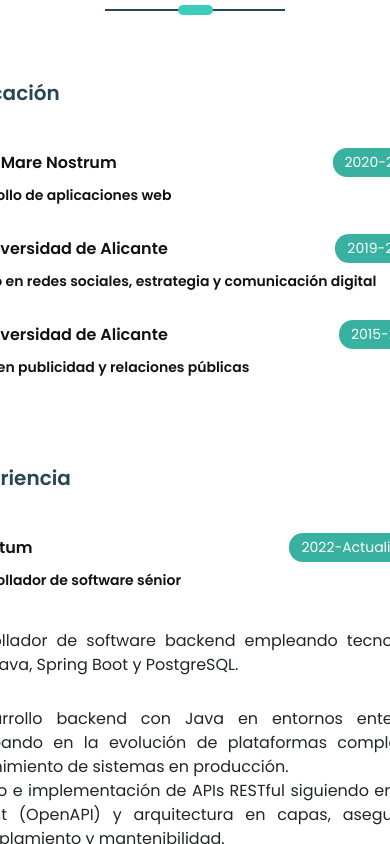
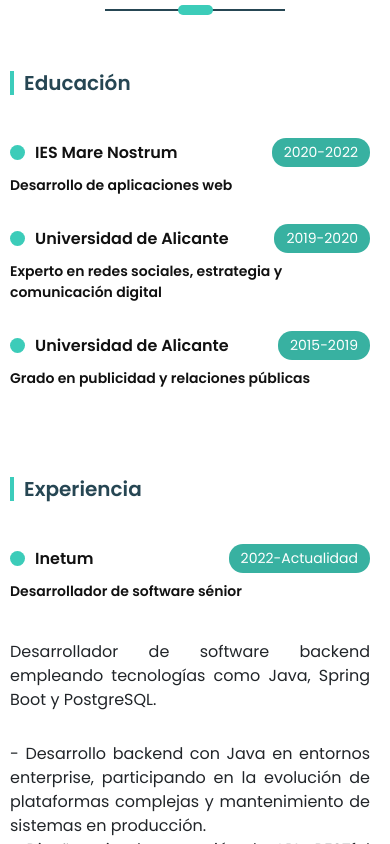
Before and after one commit to Sonia-SSR2021/portfolio-react, a React (Create React App) app in the folder client/: page / in a window 390 px wide. Shown: the part 1960-2804 px from the top of the page. Built offline with nearby package versions, Linux system fonts and the light colour scheme; a web font is replaced by a local one.

Commit message:
Fix responsive layout issue in Specialization carousel on mobile

```diff
--- a/client/src/PortfolioContainer/Resume/Resume.css
+++ b/client/src/PortfolioContainer/Resume/Resume.css
@@ -198,8 +198,15 @@
     font-size: 16px;
     font-family: "Poppins SemiBold";
     color: #111;
-    white-space: nowrap;
+    white-space: normal;
+    word-break: break-word;
     margin-right: auto;
+}
+.resume-container,
+.resume-content,
+.resume-mobile-container {
+    max-width: 100%;
+    overflow-x: hidden;
 }
 .resume-sub-heading {
     font-size: 14px;
@@ -354,11 +361,17 @@
         font-size: 13px;
     }
 
+    .resume-mobile-container {
+        padding: 10px;
+    }
+
     .resume-heading {
-        padding: 0 10px;
+        padding: 0;
     }
 
     .skill-percentage {
         min-width: 140px;
     }
+
+
 }
--- a/client/src/PortfolioContainer/Specialization/Specialization.css
+++ b/client/src/PortfolioContainer/Specialization/Specialization.css
@@ -60,21 +60,28 @@
   display: flex;
   flex-direction: column;
   justify-content: space-between;
+  width: 100%;
 }
 
 .specialization-item:hover {
   transform: translateY(-8px);
 }
 
-.slick-slide {
+/* .slick-slide {
   display: flex !important;
   justify-content: center;
-}
+} */
 
 .slick-slide > div {
   /* padding: 0 15px; */
   padding: 0 8px;
   box-sizing: border-box;
+  display: flex;
+  justify-content: center;
+}
+
+.slick-slide > div > div {
+  width: 100%;
 }
 
 .specialization-progress {
--- a/client/src/PortfolioContainer/Specialization/Specialization.js
+++ b/client/src/PortfolioContainer/Specialization/Specialization.js
@@ -20,6 +20,16 @@ import aiIcon from "../../assets/Specialization/ia.png";
 import footerShape from "../../assets/Specialization/shape-bg.png";
 
 export default function Specialization(props) {
+  const [isMobile, setIsMobile] = React.useState(window.innerWidth <= 768);
+  useEffect(() => {
+    const handleResize = () => {
+      setIsMobile(window.innerWidth <= 768);
+    };
+
+    window.addEventListener("resize", handleResize);
+    return () => window.removeEventListener("resize", handleResize);
+  }, []);
+
   let fadeInScreenHandler = (screen) => {
     if (screen.fadeInScreen !== props.id) return;
     Animations.animations.fadeInScreen(props.id);
@@ -128,50 +138,14 @@ export default function Specialization(props) {
   ];
 
   const settings = {
-    // dots: true,
-    // infinite: true,
-    // speed: 600,
-    // slidesToShow: 3,
-    // slidesToScroll: 1,
-    // autoplay: true,
-    // autoplaySpeed: 3500,
-    // arrows: false,
-    // responsive: [
-    //   {
-    //     breakpoint: 992, // tablets
-    //     settings: { slidesToShow: 2 },
-    //   },
-    //   {
-    //     breakpoint: 768, // móviles
-    //     settings: { slidesToShow: 1 },
-    //   },
-    // ],
     dots: true,
     infinite: true,
     speed: 500,
-    slidesToShow: 3,
+    slidesToShow: isMobile ? 1 : 3,
     slidesToScroll: 1,
     autoplay: true,
     autoplaySpeed: 3500,
     arrows: false,
-    responsive: [
-      {
-        breakpoint: 992, // tablets
-        settings: {
-          slidesToShow: 2,
-          slidesToScroll: 1,
-        },
-      },
-      {
-        breakpoint: 768, // móviles
-        settings: {
-          slidesToShow: 1,
-          slidesToScroll: 1,
-          centerMode: true,
-          centerPadding: "0px",
-        },
-      },
-    ],
   };
 
   return (
```
